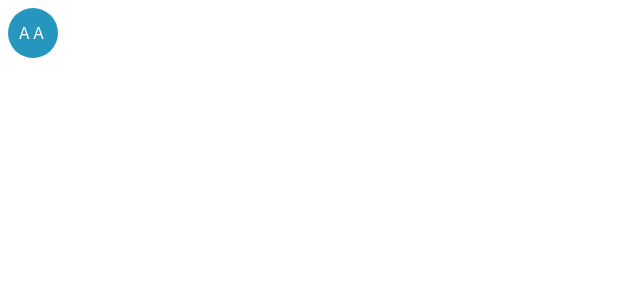
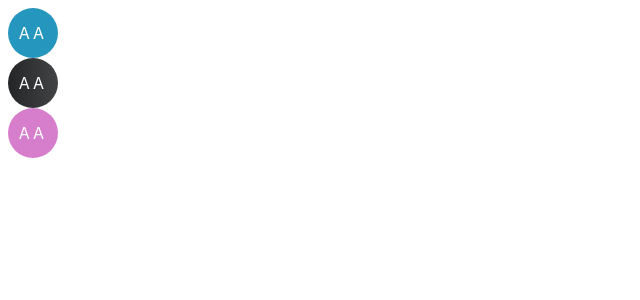
Before and after one commit to amritatwal/ikon, a React (Create React App) app: page / in a window 1280 px wide. Shown: the top 300 px of the page, without its empty margins (0-640 px from the left). Built offline with nearby package versions, Linux system fonts and the light colour scheme.

Commit message:
Colours and gradients objects now initalised with colours

```diff
--- a/src/index.tsx
+++ b/src/index.tsx
@@ -6,10 +6,15 @@ import React from "react";
 import ReactDOM from "react-dom";
 
 import { ExampleIcon } from "./components/exampleIcon";
+import gradients from "./styles/gradients";
+import colours from "./styles/colours";
+
 
 ReactDOM.render(
     <React.StrictMode>
-        <ExampleIcon initials={"AA"} bgColour={"rgb(37, 150, 190)"} colour={"white"}/>
+        <ExampleIcon initials={"AA"} bgColour={"rgb(37, 150, 190)"} colour={"white"} />
+        <ExampleIcon initials={"AA"} bgColour={gradients.dark} colour={"white"} />
+        <ExampleIcon initials={"AA"} bgColour={colours.pink} colour={"white"}/>
     </React.StrictMode>,
     document.getElementById("root")
 );
--- /dev/null
+++ b/src/styles/colours.ts
@@ -0,0 +1,16 @@
+/*
+An object consisting of colours to use for icons.
+Colours should be added as a string.
+*/
+
+interface ColoursProps {
+    [colourName: string]: string
+}
+
+const colours: ColoursProps = {
+    black: "#000000",
+    white: "#FFFFFF",
+    pink: "#d67dcc",
+};
+
+export default colours;
--- /dev/null
+++ b/src/styles/gradients.ts
@@ -0,0 +1,14 @@
+/*
+An object consisting of gradients to use for icons.
+Gradients should be added as a string.
+*/
+
+interface GradientProps {
+    [gradientName: string]: string
+}
+
+const gradients: GradientProps = {
+    dark: "linear-gradient(to right, #232526, #414345)"
+};
+
+export default gradients;
```
Also changed, not shown: src/globalStyles.ts (added, +9 -0 lines).
